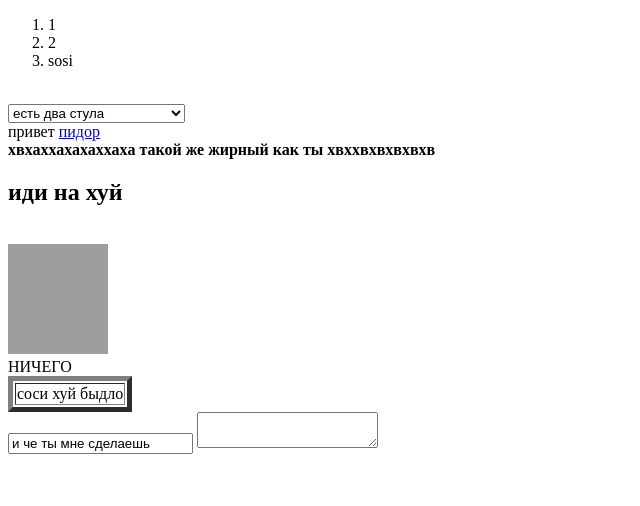
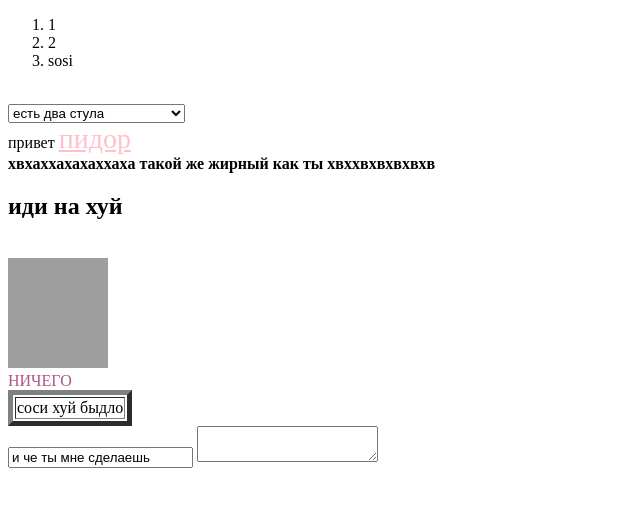
Before and after one commit to woowww/woowww.github.io, a plain HTML site: page index.html in a window 1280 px wide. Shown: the whole page, without its empty margins (0-640 px from the left). Drawn offline with Linux system fonts and the light colour scheme; grey boxes are pictures that could not be loaded.

Commit message:
Update index.html

```diff
--- a/index.html
+++ b/index.html
@@ -3,7 +3,7 @@
 	<head>
 		<meta charset="UTF-8"/>
 			<title>Даша</title>
-			<link href="соси ссс.css" rel="stylesheet" type="text/css"/>
+			<link href="style.css" rel="stylesheet" type="text/css"/>
 			<meta name="description" content="что смогла сделала блин"/>
 	</head>
  <body>
```
